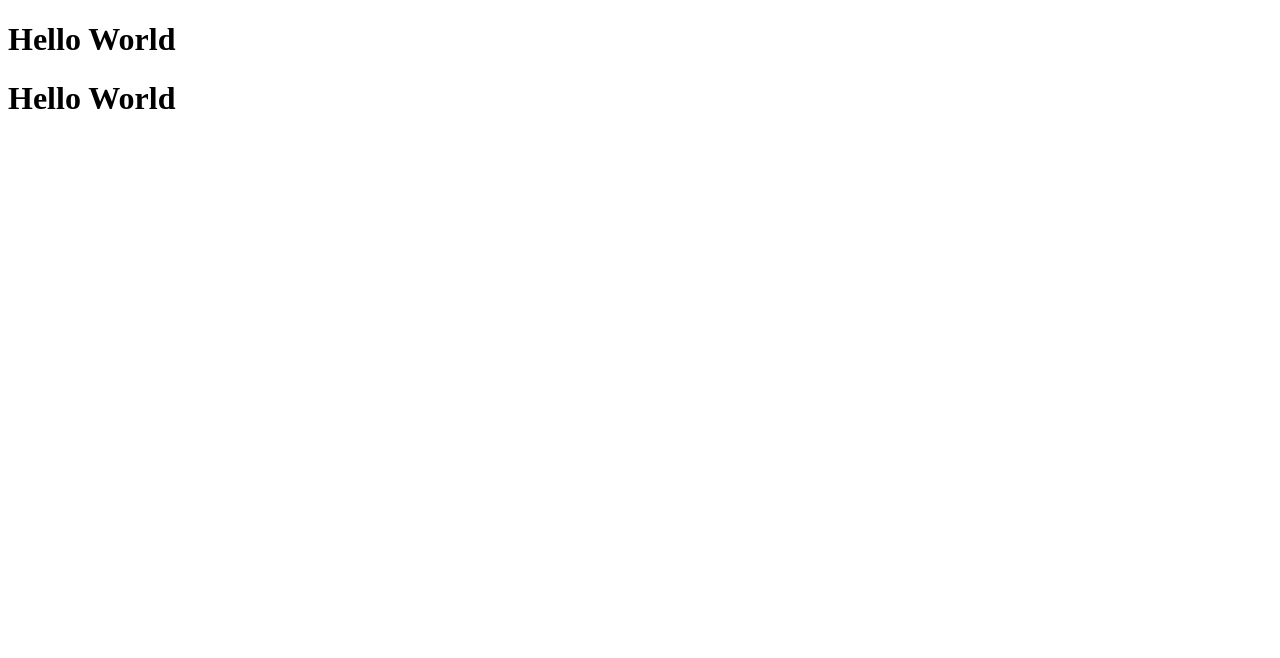
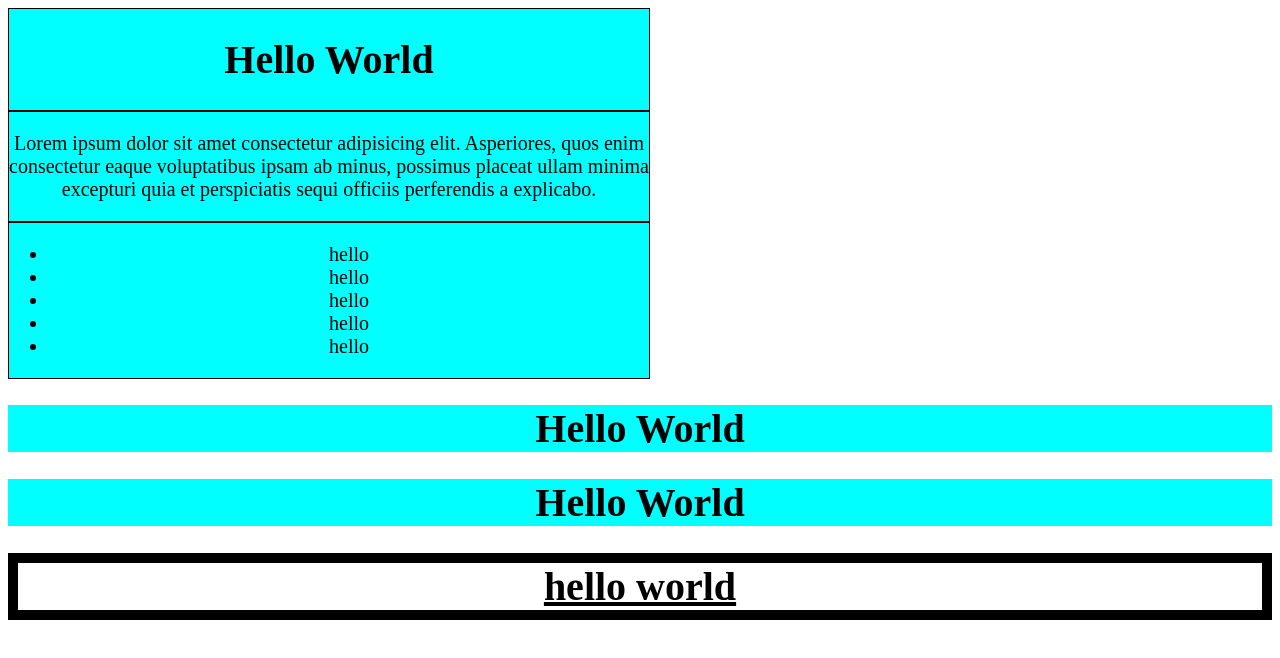
Before and after one commit to myamaan/font-sizes, a plain HTML site: page index.html in a window 1280 px wide. Drawn offline with Linux system fonts and the light colour scheme.

Commit message:
practice completed

```diff
--- a/index.html
+++ b/index.html
@@ -1,13 +1,37 @@
 <!DOCTYPE html>
 <html lang="en">
+
 <head>
     <meta charset="UTF-8">
     <meta name="viewport" content="width=device-width, initial-scale=1.0">
     <title>font sizes</title>
     <link rel="stylesheet" href="./style.css">
 </head>
+
 <body>
-    <h1 class="head-1">Hello World</h1>
-    <h1 class="head-2">Hello World</h1>
+    <div class="container">
+        <h1 class="head-1">Hello World</h1>
+    </div>
+   <div class="container">
+        <p>
+            Lorem ipsum dolor sit amet consectetur adipisicing elit. Asperiores, quos enim consectetur eaque
+            voluptatibus ipsam ab minus, possimus placeat ullam minima excepturi quia et perspiciatis sequi officiis
+            perferendis a explicabo.
+        </p>
+   </div>
+        <div class="container">
+            <ul>
+                <li>hello</li>
+                <li>hello</li>
+                <li>hello</li>
+                <li>hello</li>
+                <li>hello</li>
+            </ul>
+        </div>
+        <h1 class="head-2">Hello World</h1>
+        <h1 class="head-3">Hello World</h1>
+        <h1 class="head-4">Hello World</h1>
+
 </body>
+
 </html>
--- a/style.css
+++ b/style.css
@@ -0,0 +1,28 @@
+.container {
+    text-align: center;
+    background-color: aqua;
+    width: 50vw;
+    border: 1px solid black;
+   font-size: 20px;
+}
+.head-2 {
+ font-size: 40px;
+ text-align: center;
+    background-color: aqua;
+   }
+.head-3 {
+    font-size: 4em;
+    text-align: center;
+    background-color: aqua;
+}
+
+   html {
+    font-size: 62.5%
+        }
+        .head-4 {
+    text-transform: lowercase;
+    text-decoration: underline;
+    text-align: center;
+    border: 10px solid black;
+    font-size: 4em;
+}
```
